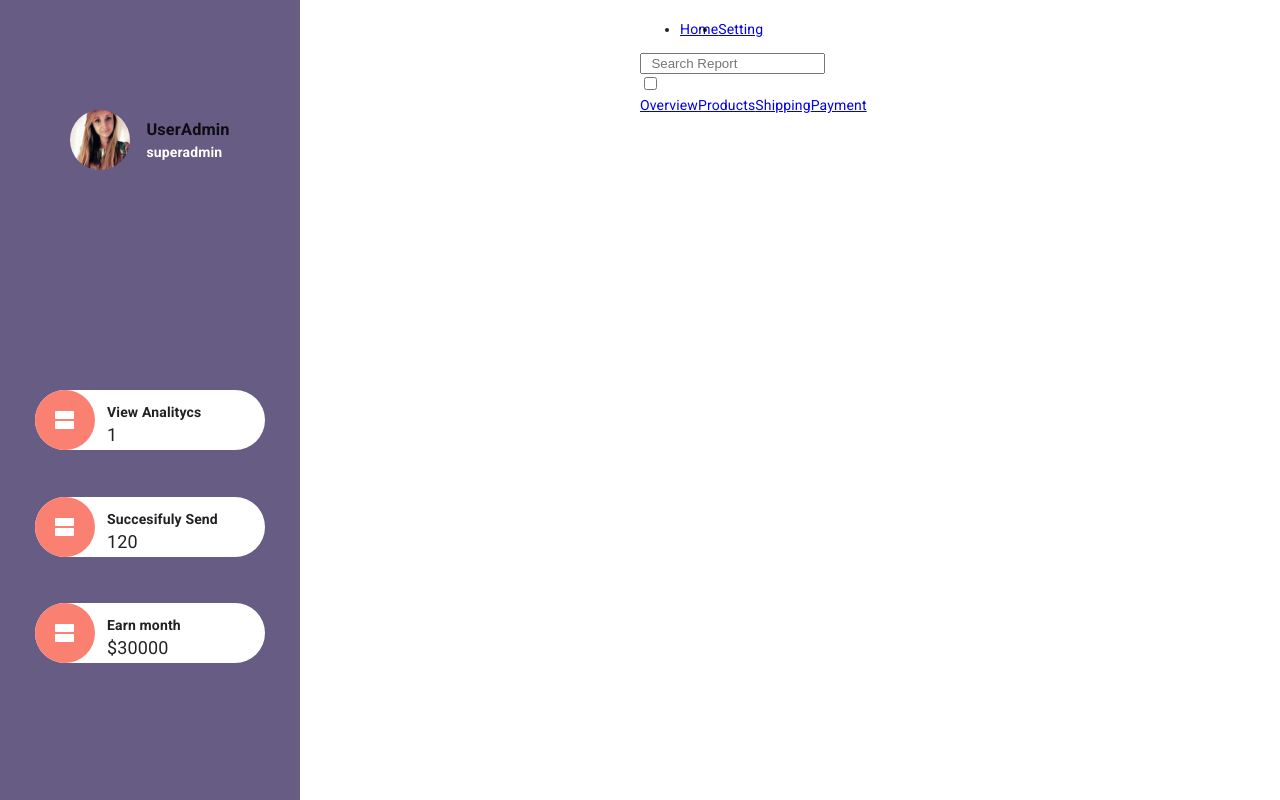
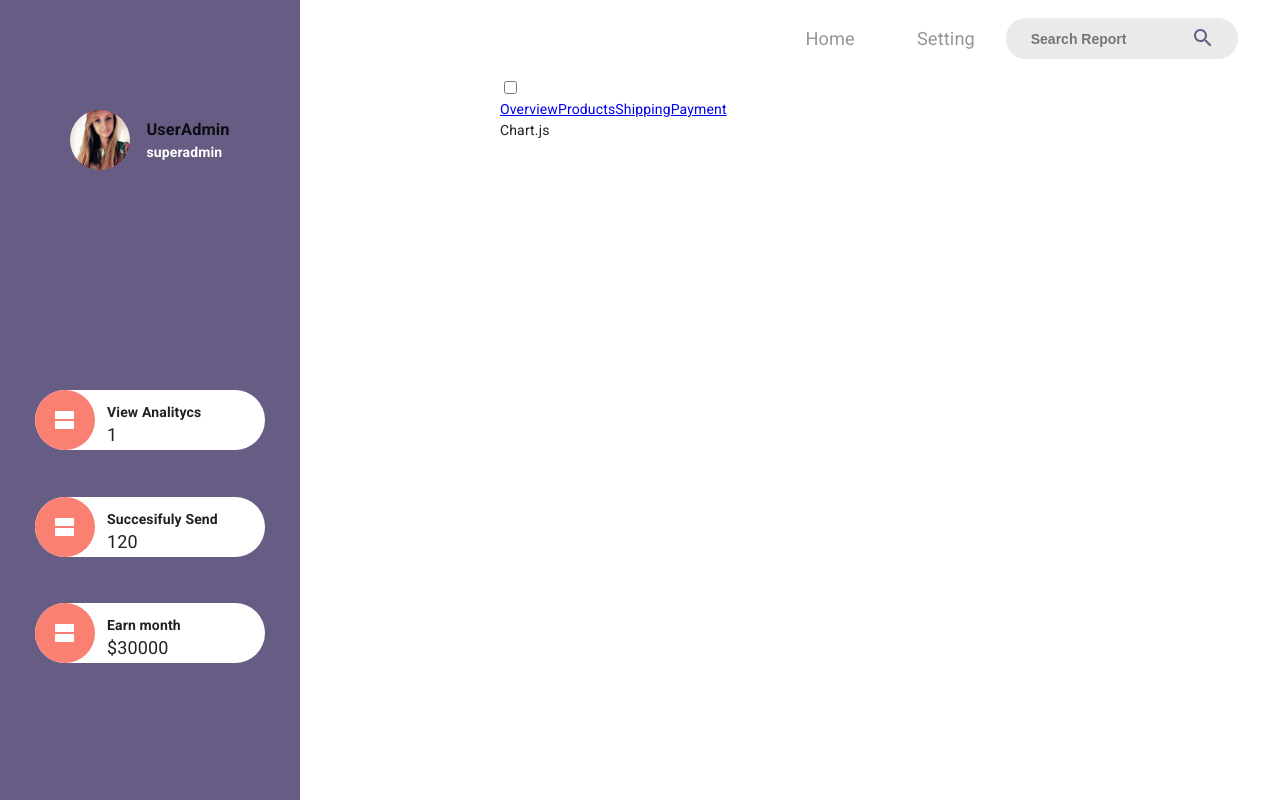
Before and after one commit to ricardober93/FrontendStore, a Next.js app: page /dashboard in a window 1280 px wide. Built offline with nearby package versions, Linux system fonts and the light colour scheme.

Commit message:
mejoras del css Navbar

```diff
--- a/src/modules/market/dashboard/components/Nav.js
+++ b/src/modules/market/dashboard/components/Nav.js
@@ -1,47 +1,87 @@
 import React from "react";
+import Link from 'next/link'
 import { makeStyles } from "@material-ui/core/styles";
-
+import {Grid} from "@material-ui/core/";
+import { Search } from "@material-ui/icons";
 const useStyles = makeStyles((theme) => ({
   header: {
     display: "grid",
     height: 120,
     width:'100%',
-    alignContent: 'center',
-    justifyContent:'center',
+    marginRight: theme.spacing(2)
   },
   headerMenu:{
     width:500,
     display:'flex',
-    alignContent:'space-around'
-  }
+    alignContent:'center',
+    justifyContent:'space-around',
+    justifySelf:'flex-end',
+    padding: theme.spacing(2.3),
+    marginRight: theme.spacing(3)
+  },
+  mainMenu:{
+    width:'50%',
+    listStyle:'none',
+    display:'flex',
+    justifyContent:'space-around',
+    alignContent:'center',
+  },
+  item:{
+    color:'#969696',
+    fontSize: '1.3em',
+    textDecoration: 'none',
+    textTransform: 'none',
+    display:'flex',
+    alignSelf:'center'
+  },
+  search:{
+    width: '50%',
+    backgroundColor: '#EAEAEA',
+    borderRadius: 20,
+    display:'flex',
+    justifyContent: 'center',
+    alignContent: 'center'
+  },
+  searchInput:{
+    border:'none',
+    height: '100%',
+    width:'70%',
+    borderRadius: 20,
+    color: '#969696',
+    fontSize: '14px',
+    fontWeight: 'bold',
+    backgroundColor: '#EAEAEA',
+  },
+  Icon: {
+    height: 40,
+    color: "#665C84",
+  },
 }));
 
 export default function Nav() {
   const classes = useStyles();
   return (
-    <nav className={classes.header}>
-      <ul className={classes.headerMenu}>
-        <li className="items">
-          <a className="item active" href="#home">
-            Home
-          </a>
-        </li>
-        <li className="items">
-          <a className="item" href="#setting">
-            Setting
-          </a>
-        </li>
-      </ul>
-      <div className="search">
+    <Grid container className={classes.header}>
+      <nav className={classes.headerMenu}>
+      <div className={classes.mainMenu}>
+        <Link href="#">
+            <li  className={classes.item}>Home</li>
+        </Link>
+        <Link href="#"  >
+            <li className={classes.item}>Setting</li>
+        </Link>
+      </div>
+      <div className={classes.search}>
         <input
-          className="search__input"
+          className={classes.searchInput}
           type="search"
           name=""
-          placeholder="&nbsp; Search Report"
+          placeholder="Search Report"
         />
-        <i className="fas fa-search"></i>
+        <Search className={classes.Icon}/>
       </div>
-      <div className="navbar-responsive">
+      </nav>
+      <div className="navbarResponsive">
           <label id="non-display" for="toggle-main">
             <i className="fas fa-bars"></i>
           </label>
@@ -61,6 +101,6 @@ export default function Nav() {
             </a>
           </nav>
         </div>
-    </nav>
+    </Grid>
   );
 }
--- a/src/modules/market/dashboard/pages/OverView.js
+++ b/src/modules/market/dashboard/pages/OverView.js
@@ -3,6 +3,8 @@ import Layout from "../components/Layout";
 
 export default function OverView() {
   return (
-      <Layout></Layout>
+      <Layout>
+        Chart.js
+      </Layout>
   );
 }
```
